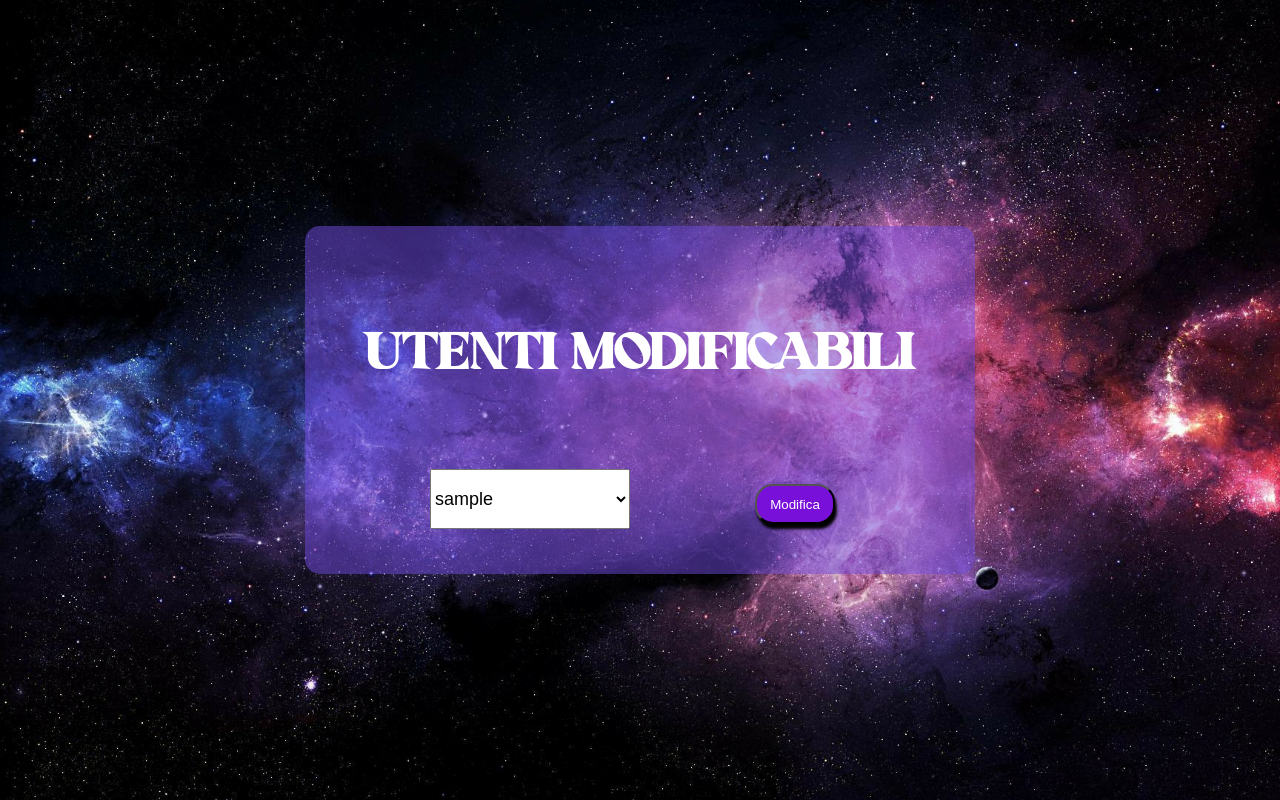
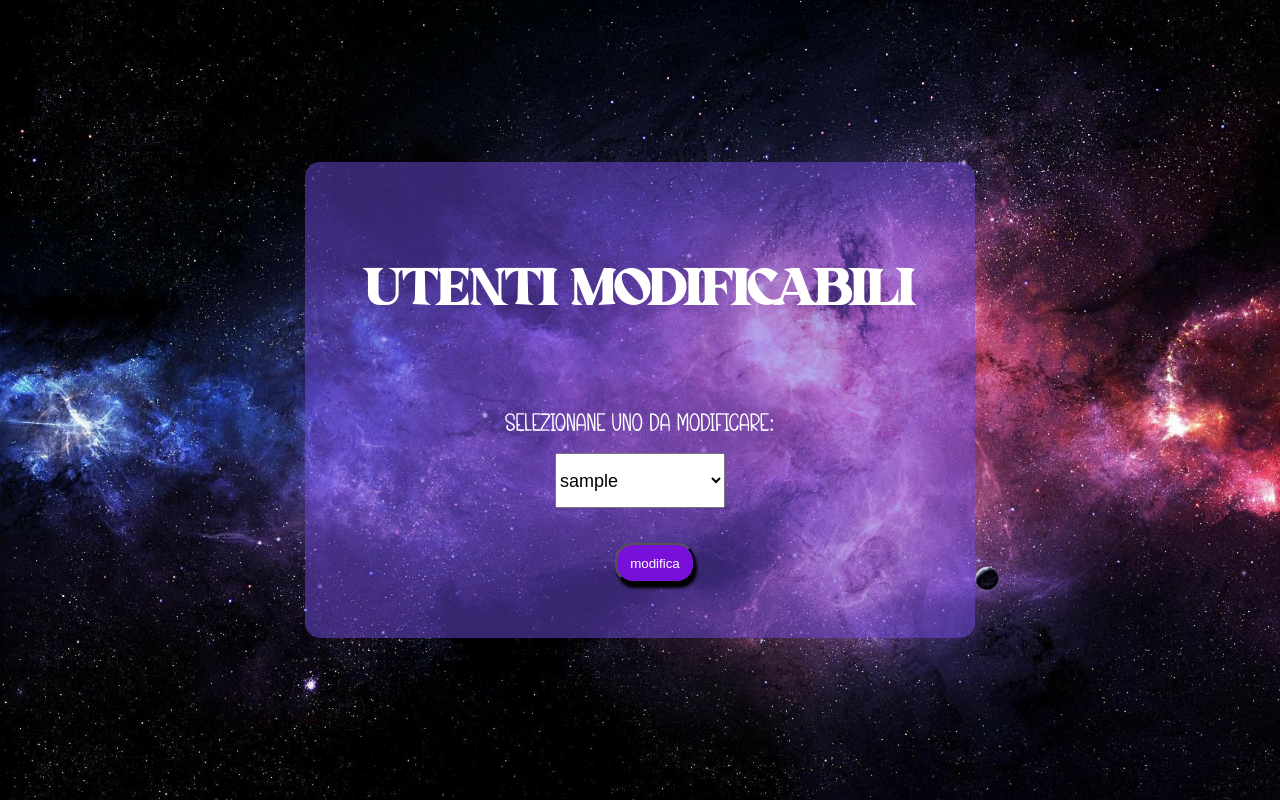
Before and after one commit to PixelRei/PHP-stage-project, a PHP site: page /admin.php in a window 1280 px wide. Run offline with PHP 8.4, Linux system fonts and the light colour scheme; the visitor is signed in with stand-in values (Sample User, id 1); tables that the repository leaves empty or names only in its code hold one stand-in row (values such as "Sample post").

Commit message:
Add files via upload

```diff
--- a/admin.php
+++ b/admin.php
@@ -35,7 +35,9 @@
         </div>
         <div class="others">
             <div class="users">
-                <select id="options">
+                <form action="admin-modify.php" method="GET">
+                    <label>Selezionane uno da modificare:</label>
+                    <select id="options" name="user">
                         <?php
                             while($row = $stmt->fetch(PDO::FETCH_ASSOC)){
                                 if($row['username'] != 'admin'){
@@ -46,8 +48,9 @@
                             }
                         ?>
                     </select>
+                    <input class="modifier" id ="button" type="submit" value="modifica">
+                </form>
             </div>
-            <a id="created" href="admin-modify.php"><button class="modifier" id ="button">Modifica</button></a>
         </div>
     </div>
     <script src="script.js"></script>
--- a/script.js
+++ b/script.js
@@ -5,6 +5,6 @@ document.addEventListener("DOMContentLoaded", function(){
 
     modifier.addEventListener("click", function(){
         const SelectedOption = document.getElementById("options").value;
-
+        username.innerHTML = "Username: " + SelectedOption;
     });
 });
--- a/style.css
+++ b/style.css
@@ -115,8 +115,13 @@ h1{
     flex-direction: row;
     gap: 50px;
 }
-.users{
+.users form{
     margin: 15px;
+    display: flex;
+    flex-direction: column;
+    align-items: center;
+    justify-content: center;
+    gap: 15px;
 }
 /*
 textarea {
@@ -225,7 +230,7 @@ a:hover {
     gap:10px;
 }
 select{
-    width: 200px;
-    height: 60px;
+    width: 170px;
+    height: 55px;
     font-size: 18px;
 }
```
Also changed, not shown: admin-modify.php (+8 -5 lines). Lines whose indentation alone changed are shown as unchanged.
